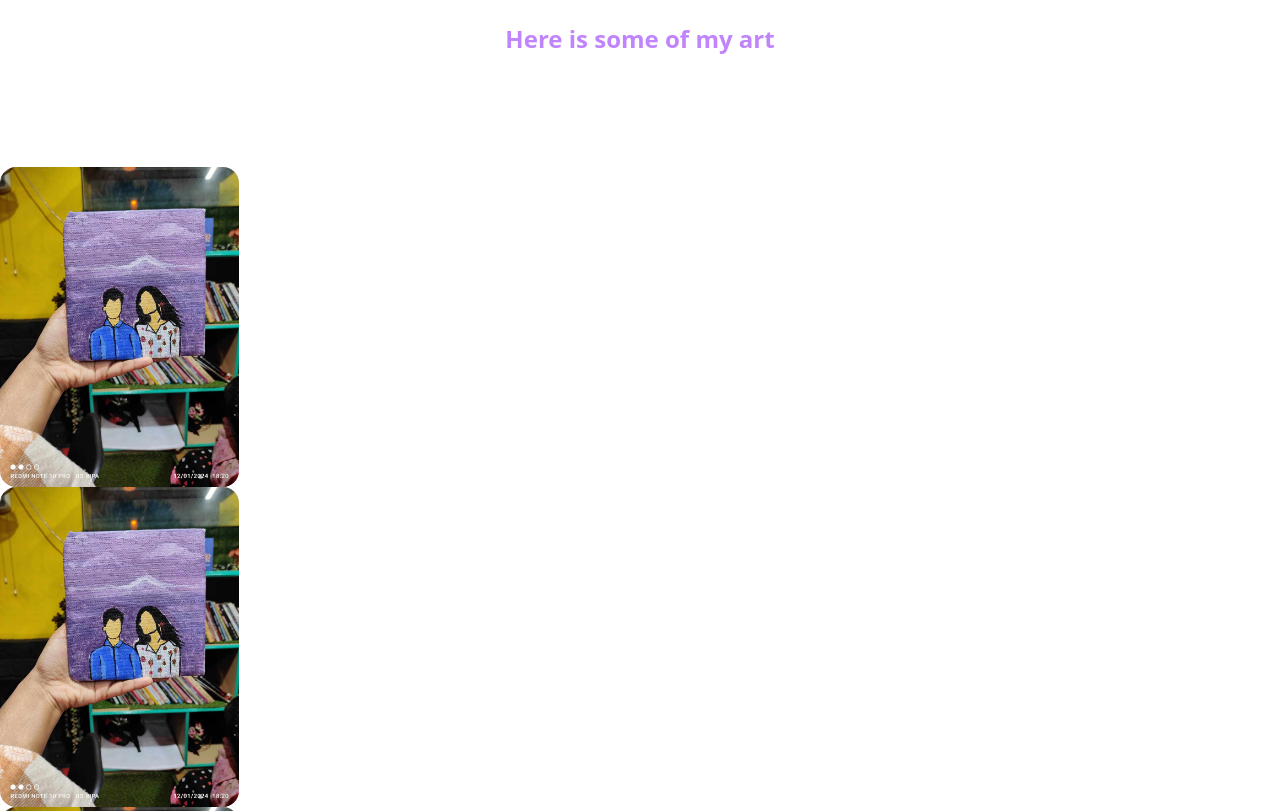
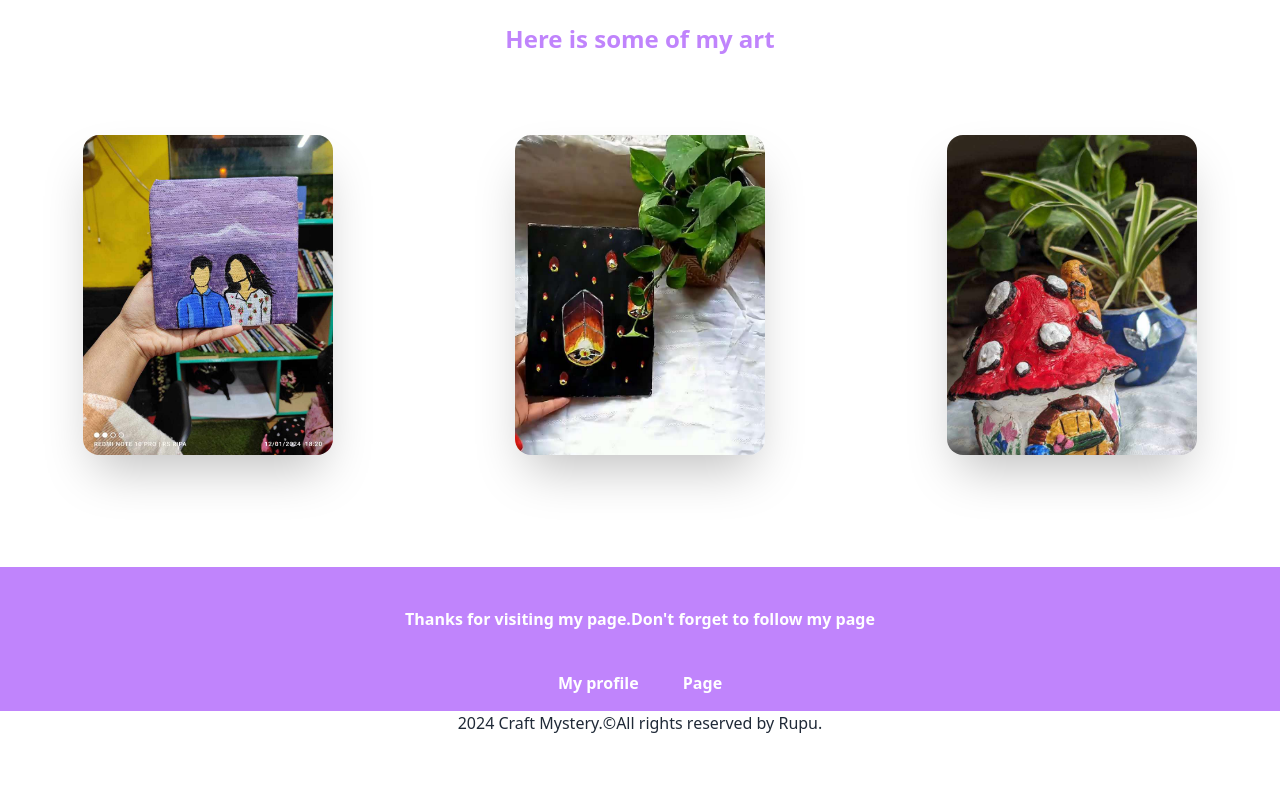
Before and after one commit to saidulislam28/craft-mystery, a plain HTML site: page index.html in a window 1280 px wide. Shown: the part 909-1720 px from the top of the page. After the commit the page ends 1644 px from the top, so only its background shows below. Drawn offline with nearby package versions, Linux system fonts and the light colour scheme.

Commit message:
footer done

```diff
--- a/index.html
+++ b/index.html
@@ -27,7 +27,7 @@
     <div class="container mx-auto ">
       <img class="h-[500px] w-screen object-cover mt-10 rounded-xl" src="images/pic1.jpg" alt="">
     </div>
-    <section class="container mx-auto h-[500px] mt-28">
+    <section class="container mx-auto  my-28 ">
 
         <div>
           <h1 class="font-bold text-2xl text-purple-400 text-center pt-5">
@@ -35,23 +35,23 @@
           </h1>
         </div>
         <!-- images section  -->
-        <div class="sm:flex-col  mt-28 ">
+        <div class="grid grid-cols-1 gap-4 lg:grid-cols-3  mt-20 ">
            <!-- image 1 -->
-        <div>
-          <img class="h-80 rounded-2xl" src="images/pic 2.jpg" alt="">
+        <div class="mx-auto shadow-2xl rounded-2xl">
+          <img class="h-80 w-[250px] rounded-2xl" src="images/pic 2.jpg" alt="">
         </div>
 
 
         <!-- IMAGE 2 -->
 
-        <div>
-          <img class="h-80 rounded-2xl" src="images/pic 2.jpg" alt="">
+        <div class="mx-auto  shadow-2xl rounded-2xl">
+          <img class="h-80 w-[250px] rounded-2xl" src="images/img 3.jpg">
         </div>
 
         <!-- image 3 -->
 
-        <div>
-          <img class="h-80 rounded-2xl" src="images/pic 2.jpg" alt="">
+         <div class="mx-auto  shadow-2xl rounded-2xl">
+          <img class="object-cover h-80 w-[250px] rounded-2xl" src="images/img 4.jpg" alt="">
         </div>
 
         </div>
@@ -61,5 +61,25 @@
 
     </section>
   </main>
+  <footer class=" bg-purple-400">
+    <div>
+      <div class="text-center pt-10">
+        <h3 class="font-extrabold text-white ">Thanks for visiting my page.Don't forget to follow my page</h3>
+      </div>
+      <div  class=" h-20  text-center pt-10">
+        <a target="_blank" class="text-white font-semibold pr-5 visited:text-pink-300 hover:text-black cursor-pointer	" href="https://www.facebook.com/rupuntirupu">My profile</a>
+        <a target="_blank" class="visited:text-pink-300 hover:text-black text-white font-semibold pl-5 cursor-pointer	" href="https://www.facebook.com/profile.php?id=61555146327565">Page</a>
+      </div>
+      <div class="text-center bg-white">
+        <p>
+         2024 Craft Mystery.&copy;All rights reserved by Rupu.
+        </p>
+      </div>
+    </div>
+
+
+
+
+  </footer>
 </body>
 </html>
```
Also changed, not shown: images/img 3.jpg (added), images/img 4.jpg (added), images/img 5.jpg (added).
